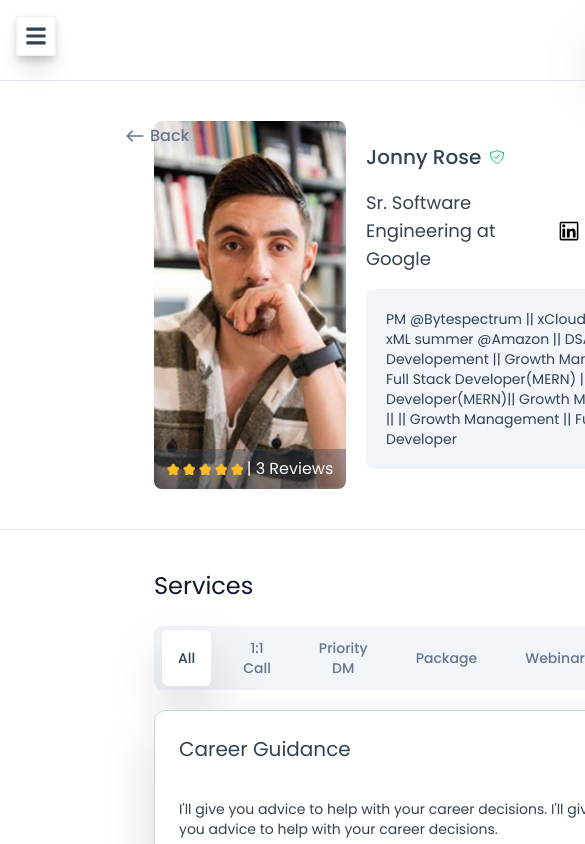
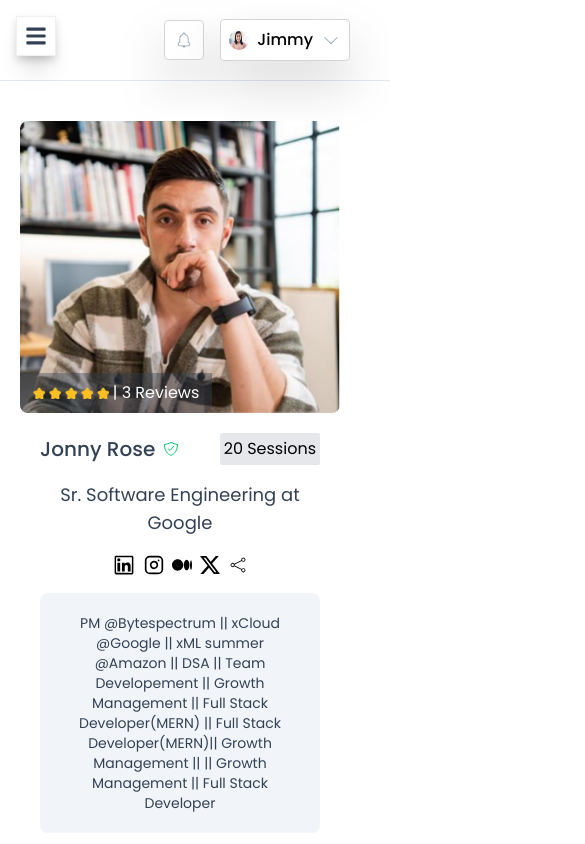
Before and after one commit to Shub4am/mentor-flow, a Next.js app: page /mentor-details in a window 390 px wide. Shown: the top 844 px of the page, 585 px wide, since content can reach past the window. Built offline with nearby package versions, Linux system fonts and the light colour scheme.

Commit message:
update mentor details

```diff
--- a/src/app/mentor-details/page.tsx
+++ b/src/app/mentor-details/page.tsx
@@ -3,7 +3,7 @@
 
 export default function MentorDetailsPage() {
   return (
-    <div className="pl-12 overflow-x-hidden">
+    <div className="pl-5 sm:pl-12 overflow-x-hidden">
       <Suspense>
         <MentorDetails />
       </Suspense>
--- a/src/components/MentorDetails.tsx
+++ b/src/components/MentorDetails.tsx
@@ -25,20 +25,20 @@
     "PM @Bytespectrum || xCloud @Google || xML summer @Amazon || DSA || Team Developement || Growth Management || Full Stack Developer(MERN) || Full Stack Developer(MERN)|| Growth Management || || Growth Management || Full Stack Developer";
 
   return (
-    <div className="w-full h-full px-[106px]">
+    <div className="w-[350px] sm:w-full h-full sm:px-[106px]">
       {/* mentor details  */}
       <div className="-mx-[296px]">
         <div className="w-full border-b border-[#E2E8F0]"></div>
       </div>
-      <div className="flex py-10 ">
+      <div className="flex flex-col sm:flex-row py-10 max-w-[320px] sm:max-w-full">
         <Link
           href="/"
-          className="flex justify-center items-center absolute z-50 left-30 text-[#64748B] font-medium hover:text-[#0c8af9]"
+          className="hidden sm:flex justify-center items-center absolute z-50 left-30 text-[#64748B] font-medium hover:text-[#0c8af9]"
         >
           <IoIosArrowRoundBack size={30} />
           Back
         </Link>
-        <div className="relative flex flex-col max-w-48 min-h-48">
+        <div className="relative flex flex-col sm:max-w-48 min-h-[100px] sm:min-h-48 w-full">
           <Image
             src={mentorImage}
             alt="User picture"
@@ -83,7 +83,7 @@
             </div>
           </div>
 
-          <div className="flex  justify-between items-center gap-4">
+          <div className="flex flex-col sm:flex-row justify-between items-center gap-4 text-center">
             <p className="text-lg font-normal leading-7 text-[#334155]">
               {mentorRole}
             </p>
@@ -96,7 +96,9 @@
             </div>
           </div>
           <div className="bg-[#F1F5F9] p-5 rounded-lg min-h-24 text-sm leading-5">
-            <p className="text-md leading-5 text-[#334155]">{mentorBio}</p>
+            <p className="text-md leading-5 text-[#334155] text-center sm:text-start">
+              {mentorBio}
+            </p>
           </div>
         </div>
       </div>
```
